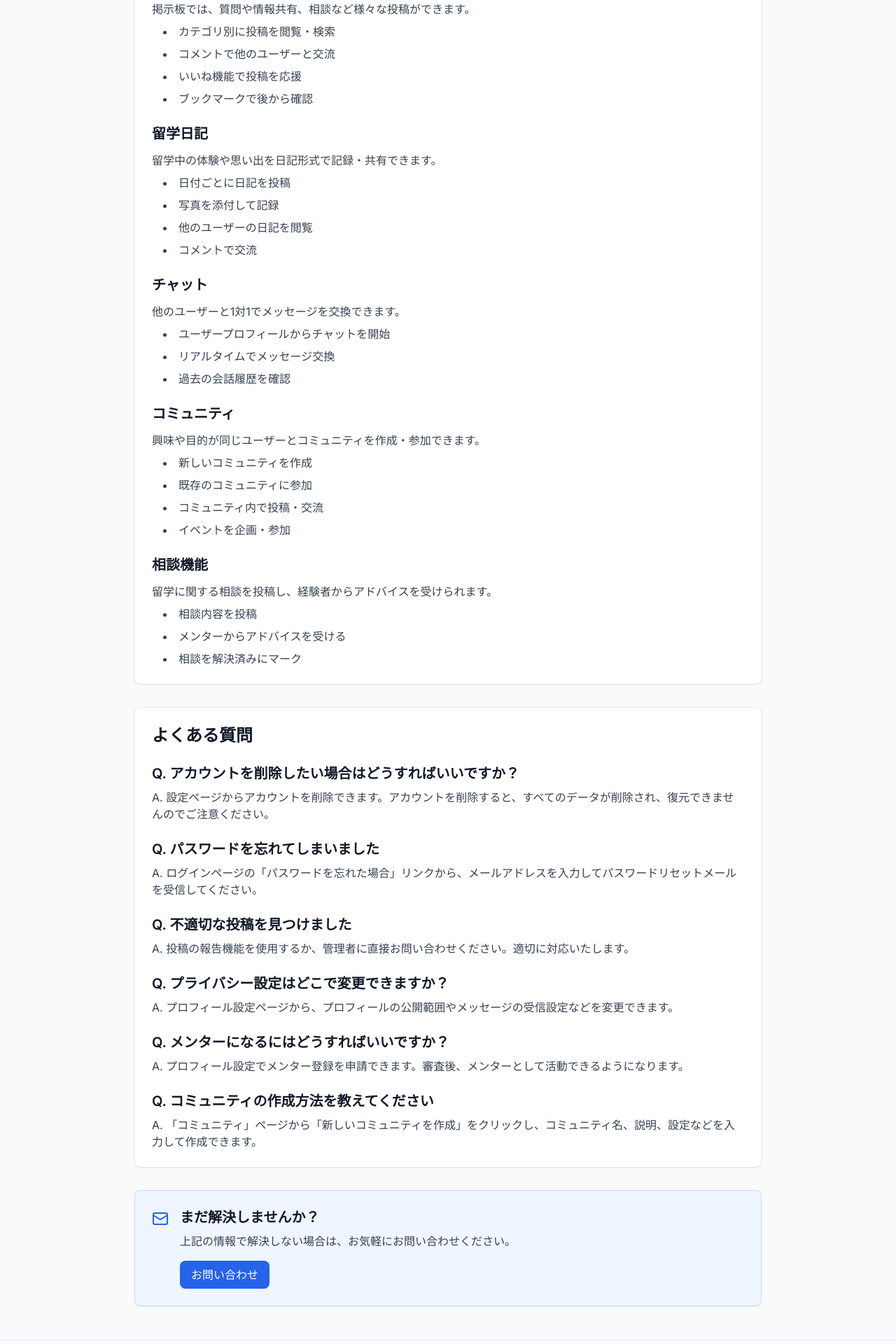
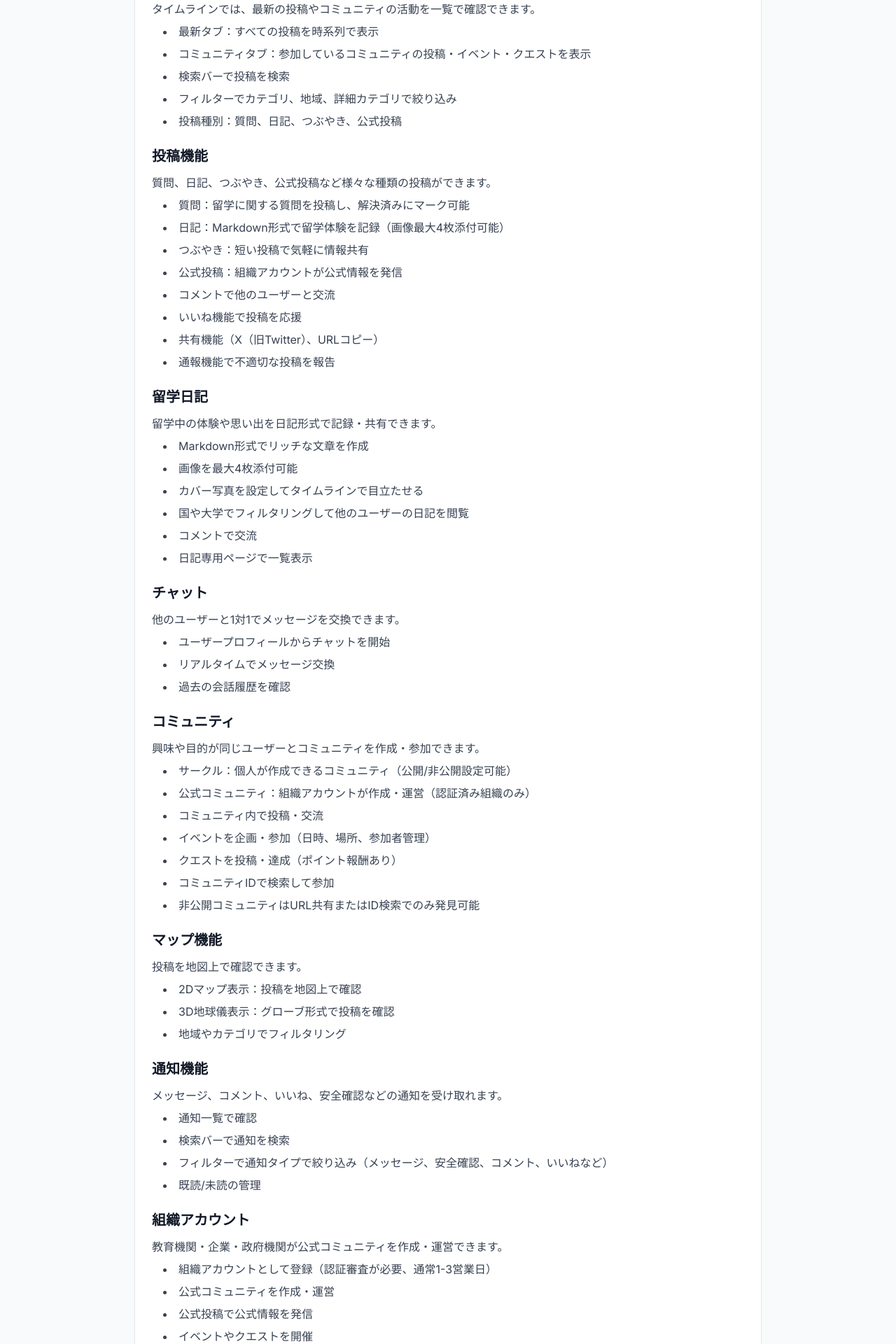
Before and after one commit to akinou2001/ryugaku-talk, a Next.js app: page /help in a window 1280 px wide. Shown: the part 1420-3340 px from the top of the page at 70% size. Built offline with nearby package versions, Linux system fonts and the light colour scheme; no server answers.

Commit message:
add help, privacy, rules pages

```diff
--- a/src/app/help/page.tsx
+++ b/src/app/help/page.tsx
@@ -92,15 +92,33 @@ export default function HelpPage() {
 
             <div className="space-y-6">
               <div>
-                <h3 className="text-xl font-semibold text-gray-900 mb-3">掲示板</h3>
+                <h3 className="text-xl font-semibold text-gray-900 mb-3">タイムライン</h3>
                 <p className="text-gray-700 mb-2">
-                  掲示板では、質問や情報共有、相談など様々な投稿ができます。
+                  タイムラインでは、最新の投稿やコミュニティの活動を一覧で確認できます。
                 </p>
                 <ul className="list-disc list-inside space-y-2 text-gray-700 ml-4">
-                  <li>カテゴリ別に投稿を閲覧・検索</li>
+                  <li>最新タブ：すべての投稿を時系列で表示</li>
+                  <li>コミュニティタブ：参加しているコミュニティの投稿・イベント・クエストを表示</li>
+                  <li>検索バーで投稿を検索</li>
+                  <li>フィルターでカテゴリ、地域、詳細カテゴリで絞り込み</li>
+                  <li>投稿種別：質問、日記、つぶやき、公式投稿</li>
+                </ul>
+              </div>
+
+              <div>
+                <h3 className="text-xl font-semibold text-gray-900 mb-3">投稿機能</h3>
+                <p className="text-gray-700 mb-2">
+                  質問、日記、つぶやき、公式投稿など様々な種類の投稿ができます。
+                </p>
+                <ul className="list-disc list-inside space-y-2 text-gray-700 ml-4">
+                  <li>質問：留学に関する質問を投稿し、解決済みにマーク可能</li>
+                  <li>日記：Markdown形式で留学体験を記録（画像最大4枚添付可能）</li>
+                  <li>つぶやき：短い投稿で気軽に情報共有</li>
+                  <li>公式投稿：組織アカウントが公式情報を発信</li>
                   <li>コメントで他のユーザーと交流</li>
                   <li>いいね機能で投稿を応援</li>
-                  <li>ブックマークで後から確認</li>
+                  <li>共有機能（X（旧Twitter）、URLコピー）</li>
+                  <li>通報機能で不適切な投稿を報告</li>
                 </ul>
               </div>
 
@@ -110,10 +128,12 @@ export default function HelpPage() {
                   留学中の体験や思い出を日記形式で記録・共有できます。
                 </p>
                 <ul className="list-disc list-inside space-y-2 text-gray-700 ml-4">
-                  <li>日付ごとに日記を投稿</li>
-                  <li>写真を添付して記録</li>
-                  <li>他のユーザーの日記を閲覧</li>
+                  <li>Markdown形式でリッチな文章を作成</li>
+                  <li>画像を最大4枚添付可能</li>
+                  <li>カバー写真を設定してタイムラインで目立たせる</li>
+                  <li>国や大学でフィルタリングして他のユーザーの日記を閲覧</li>
                   <li>コメントで交流</li>
+                  <li>日記専用ページで一覧表示</li>
                 </ul>
               </div>
 
@@ -135,22 +155,51 @@ export default function HelpPage() {
                   興味や目的が同じユーザーとコミュニティを作成・参加できます。
                 </p>
                 <ul className="list-disc list-inside space-y-2 text-gray-700 ml-4">
-                  <li>新しいコミュニティを作成</li>
-                  <li>既存のコミュニティに参加</li>
+                  <li>サークル：個人が作成できるコミュニティ（公開/非公開設定可能）</li>
+                  <li>公式コミュニティ：組織アカウントが作成・運営（認証済み組織のみ）</li>
                   <li>コミュニティ内で投稿・交流</li>
-                  <li>イベントを企画・参加</li>
+                  <li>イベントを企画・参加（日時、場所、参加者管理）</li>
+                  <li>クエストを投稿・達成（ポイント報酬あり）</li>
+                  <li>コミュニティIDで検索して参加</li>
+                  <li>非公開コミュニティはURL共有またはID検索でのみ発見可能</li>
                 </ul>
               </div>
 
               <div>
-                <h3 className="text-xl font-semibold text-gray-900 mb-3">相談機能</h3>
+                <h3 className="text-xl font-semibold text-gray-900 mb-3">マップ機能</h3>
                 <p className="text-gray-700 mb-2">
-                  留学に関する相談を投稿し、経験者からアドバイスを受けられます。
+                  投稿を地図上で確認できます。
                 </p>
                 <ul className="list-disc list-inside space-y-2 text-gray-700 ml-4">
-                  <li>相談内容を投稿</li>
-                  <li>メンターからアドバイスを受ける</li>
-                  <li>相談を解決済みにマーク</li>
+                  <li>2Dマップ表示：投稿を地図上で確認</li>
+                  <li>3D地球儀表示：グローブ形式で投稿を確認</li>
+                  <li>地域やカテゴリでフィルタリング</li>
+                </ul>
+              </div>
+
+              <div>
+                <h3 className="text-xl font-semibold text-gray-900 mb-3">通知機能</h3>
+                <p className="text-gray-700 mb-2">
+                  メッセージ、コメント、いいね、安全確認などの通知を受け取れます。
+                </p>
+                <ul className="list-disc list-inside space-y-2 text-gray-700 ml-4">
+                  <li>通知一覧で確認</li>
+                  <li>検索バーで通知を検索</li>
+                  <li>フィルターで通知タイプで絞り込み（メッセージ、安全確認、コメント、いいねなど）</li>
+                  <li>既読/未読の管理</li>
+                </ul>
+              </div>
+
+              <div>
+                <h3 className="text-xl font-semibold text-gray-900 mb-3">組織アカウント</h3>
+                <p className="text-gray-700 mb-2">
+                  教育機関・企業・政府機関が公式コミュニティを作成・運営できます。
+                </p>
+                <ul className="list-disc list-inside space-y-2 text-gray-700 ml-4">
+                  <li>組織アカウントとして登録（認証審査が必要、通常1-3営業日）</li>
+                  <li>公式コミュニティを作成・運営</li>
+                  <li>公式投稿で公式情報を発信</li>
+                  <li>イベントやクエストを開催</li>
                 </ul>
               </div>
             </div>
@@ -199,10 +248,10 @@ export default function HelpPage() {
 
               <div>
                 <h3 className="text-xl font-semibold text-gray-900 mb-2">
-                  Q. メンターになるにはどうすればいいですか？
+                  Q. 組織アカウントの認証にはどのくらい時間がかかりますか？
                 </h3>
                 <p className="text-gray-700">
-                  A. プロフィール設定でメンター登録を申請できます。審査後、メンターとして活動できるようになります。
+                  A. 通常1-3営業日で審査が完了します。審査完了後、公式コミュニティの作成や公式投稿が可能になります。
                 </p>
               </div>
 
@@ -211,7 +260,34 @@ export default function HelpPage() {
                   Q. コミュニティの作成方法を教えてください
                 </h3>
                 <p className="text-gray-700">
-                  A. 「コミュニティ」ページから「新しいコミュニティを作成」をクリックし、コミュニティ名、説明、設定などを入力して作成できます。
+                  A. 「コミュニティ」ページから「新しいコミュニティを作成」をクリックし、コミュニティ名、説明、種別（サークル/公式コミュニティ）、公開設定などを入力して作成できます。組織アカウントのみ公式コミュニティを作成できます。
+                </p>
+              </div>
+
+              <div>
+                <h3 className="text-xl font-semibold text-gray-900 mb-2">
+                  Q. 非公開コミュニティに参加するにはどうすればいいですか？
+                </h3>
+                <p className="text-gray-700">
+                  A. 非公開コミュニティは、運営者が共有したURLからアクセスするか、コミュニティIDを検索バーで検索することで発見・参加できます。通常の検索結果には表示されません。
+                </p>
+              </div>
+
+              <div>
+                <h3 className="text-xl font-semibold text-gray-900 mb-2">
+                  Q. 日記に画像を添付する方法を教えてください
+                </h3>
+                <p className="text-gray-700">
+                  A. 日記投稿時にMarkdownエディタ内で画像を選択できます。最大4枚まで添付可能です。カバー写真を設定すると、タイムラインで目立つように表示されます。
+                </p>
+              </div>
+
+              <div>
+                <h3 className="text-xl font-semibold text-gray-900 mb-2">
+                  Q. クエストとは何ですか？
+                </h3>
+                <p className="text-gray-700">
+                  A. コミュニティ内で投稿できる課題やミッションです。達成するとポイントを獲得できます。コミュニティの運営者がクエストを投稿し、メンバーが達成を報告します。
                 </p>
               </div>
             </div>
--- a/src/app/terms/page.tsx
+++ b/src/app/terms/page.tsx
@@ -16,7 +16,7 @@ export default function TermsPage() {
             <FileText className="h-16 w-16 text-primary-600 mx-auto mb-4" />
             <h1 className="text-4xl font-bold text-gray-900 mb-4">利用規約</h1>
             <p className="text-lg text-gray-600">
-              最終更新日: 2024年1月1日
+              最終更新日: 2026年1月1日
             </p>
           </div>
 
@@ -88,11 +88,18 @@ export default function TermsPage() {
                     当サービスでは、以下の機能を利用できます：
                   </p>
                   <ul className="list-disc list-inside space-y-1 text-gray-700 ml-4">
-                    <li>掲示板への投稿・閲覧・コメント</li>
-                    <li>留学日記の作成・共有</li>
-                    <li>ユーザー間のチャット</li>
-                    <li>コミュニティの作成・参加</li>
-                    <li>相談機能の利用</li>
+                    <li>タイムラインでの投稿・閲覧（質問、日記、つぶやき、公式投稿）</li>
+                    <li>投稿へのコメント・いいね機能</li>
+                    <li>留学日記の作成・共有（Markdown形式対応、画像添付可能）</li>
+                    <li>ユーザー間のダイレクトメッセージ（チャット）</li>
+                    <li>コミュニティの作成・参加（サークル、公式コミュニティ）</li>
+                    <li>コミュニティ内でのイベント開催・参加</li>
+                    <li>コミュニティ内でのクエスト投稿・達成（ポイント獲得）</li>
+                    <li>マップ機能（2D/3D表示）での投稿閲覧</li>
+                    <li>通知機能（メッセージ、コメント、いいね、安全確認など）</li>
+                    <li>安全確認機能</li>
+                    <li>組織アカウントの認証・公式コミュニティ運営</li>
+                    <li>検索・フィルタリング機能</li>
                   </ul>
                 </div>
               </div>
```
Also changed, not shown: src/app/privacy/page.tsx (+19 -3 lines).
